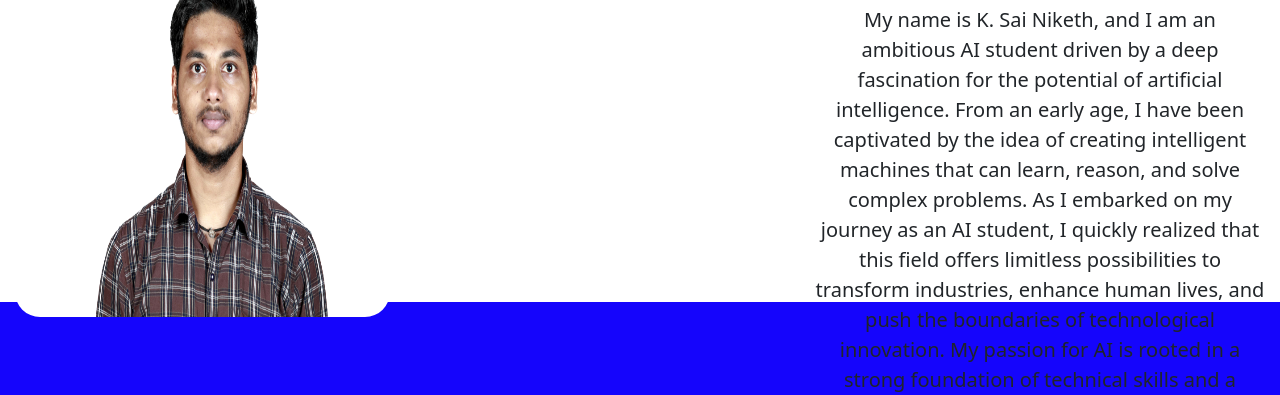
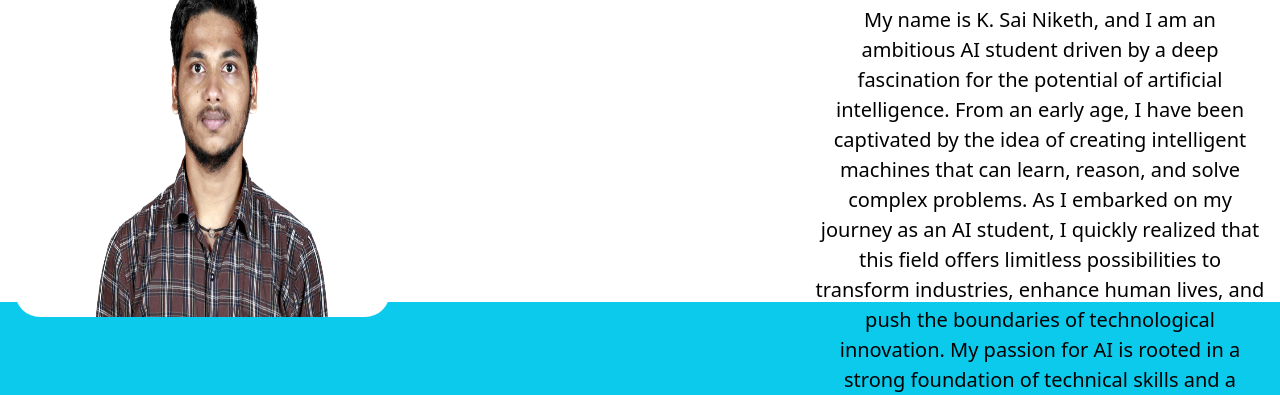
Before and after one commit to Niketh248/Niketh248.github.io, a plain HTML site: page index.html in a window 1280 px wide. Shown: the part 248-643 px from the top of the page. Drawn offline with nearby package versions, Linux system fonts and the light colour scheme.

Commit message:
Update style.css

```diff
--- a/style.css
+++ b/style.css
@@ -1,14 +1,17 @@
 
 
 body{
-  background-color: rgb(21, 5, 252);
+  background-color: rgb(11, 202, 236);
 
+}
+.bar li {
+  color: red;
 }
 
 .bar{
   height: 100vh;
   width: 100%;
-
+  color: black;
 }
 html{
 scroll-behavior: smooth;
```
